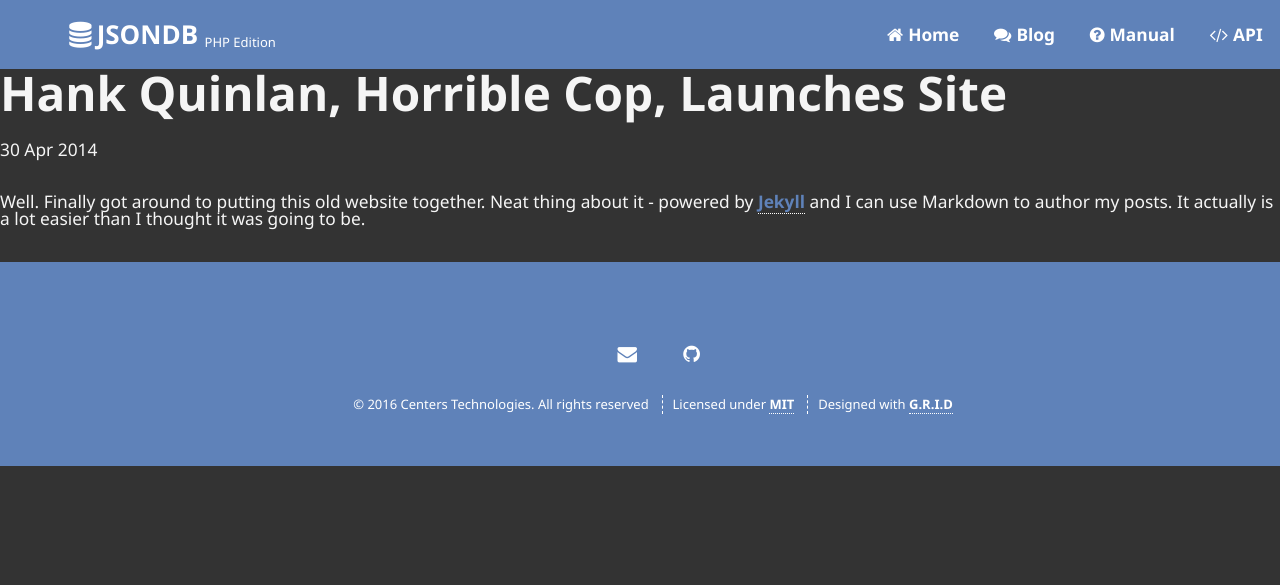
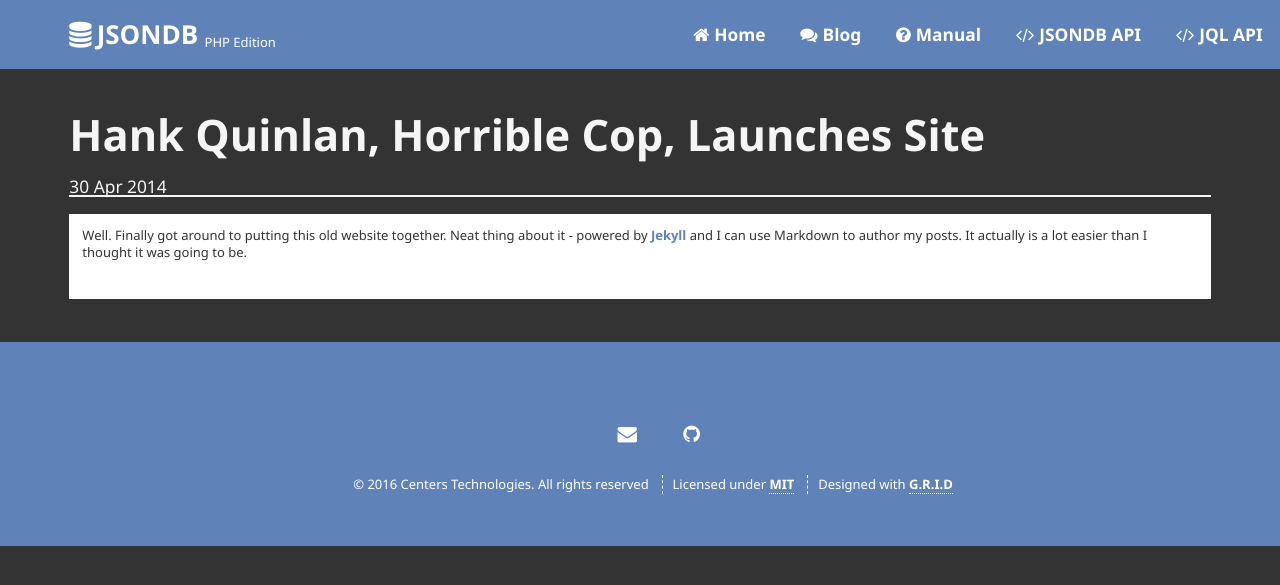
Before and after one commit to ElementaryFramework/JSONDB, a Jekyll site: the page built from _posts/2016-08-22-v1.0.1-released.md, in a window 1280 px wide. Shown: the top 585 px of the page. Built offline with Jekyll 4.4.1, drawn with Linux system fonts in a browser that asks for light colours.

Commit message:
Update website

```diff
--- a/_config.yml
+++ b/_config.yml
@@ -1,3 +1,3 @@
-name: "JSONDB: Manage databases with JSON files and JSONDB query language (JQL)"
+name: "JSONDB: Manage JSON files as databases with JSONDB Query Language (JQL)"
 markdown: kramdown
 permalink: /blog/posts/:title
--- a/_includes/header.html
+++ b/_includes/header.html
@@ -21,7 +21,8 @@
                         <li class="{% if page.menu == "home" %}current{% endif %} fa fa-home"><a href="{{ site.github.url }}/">Home</a></li>
                         <li class="{% if page.menu == "blog" %}current{% endif %} fa fa-comments"><a href="{{ site.github.url }}/blog">Blog</a></li>
                         <li class="{% if page.menu == "manual" %}current{% endif %} fa fa-question-circle"><a href="{{ site.github.url }}/docs/manual">Manual</a></li>
-                        <li class="{% if page.menu == "api" %}current{% endif %} fa fa-code"><a href="{{ site.github.url }}/docs/api">API</a></li>
+                        <li class="{% if page.menu == "jsondb" %}current{% endif %} fa fa-code"><a href="{{ site.github.url }}/docs/api/jsondb">JSONDB API</a></li>
+                        <li class="{% if page.menu == "jql" %}current{% endif %} fa fa-code"><a href="{{ site.github.url }}/docs/api/jql">JQL API</a></li>
                     </ul>
                 </nav>
             </section>
--- a/_layouts/post.html
+++ b/_layouts/post.html
@@ -1,9 +1,20 @@
 ---
 layout: default
 ---
-<h1>{{ page.title }}</h1>
-<p class="meta">{{ page.date | date_to_string }}</p>
-
-<div class="post">
-    {{ content }}
-</div>
+<section id="main">
+    <div class="grid">
+        <div class="g12">
+            <section class="blog post">
+                <header>
+                    <h2>{{ page.title }}</h2>
+                    <span class="meta">{{ page.date | date_to_string }}</span>
+                </header>
+                <article class="box">
+                    <div class="content">
+                        {{ content }}
+                    </div>
+                </article>
+            </section>
+        </div>
+    </div>
+</section>
--- a/assets/css/main.css
+++ b/assets/css/main.css
@@ -20,7 +20,7 @@ header#header {
     height: 4em;
     background-color: rgba(95, 130, 185, 1);
     color: #fff;
-    z-index: 99999;
+    z-index: 99997;
 }
 
 header#header section.nav {
@@ -369,12 +369,15 @@ p {
 
 ul {
     margin-left: 1.5em;
+    margin-bottom: 2em;
 }
 ul > li {
     padding: 0.25em 0;
 }
 ul > li ul {
     margin-left: 1.5em;
+    margin-bottom: 1em;
+    margin-top: 1em;
 }
 
 @media screen and (max-width: 480px) {
--- /dev/null
+++ b/docs/api/jql/index.html
@@ -0,0 +1,5 @@
+---
+layout: default
+title: "JQL API Documentation"
+menu: "jql"
+---
--- a/docs/api/index.html
+++ b/docs/api/jsondb/index.html
@@ -1,5 +1,5 @@
 ---
 layout: default
 title: "JSONDB API Documentation"
-menu: "api"
+menu: "jsondb"
 ---
```
Also changed, not shown: docs/manual/index.html (+9 -11 lines), _posts/2016-08-22-v1.0.1-released.md (renamed from _posts/2014-04-30-hank-quinlan-site-launched.md).
